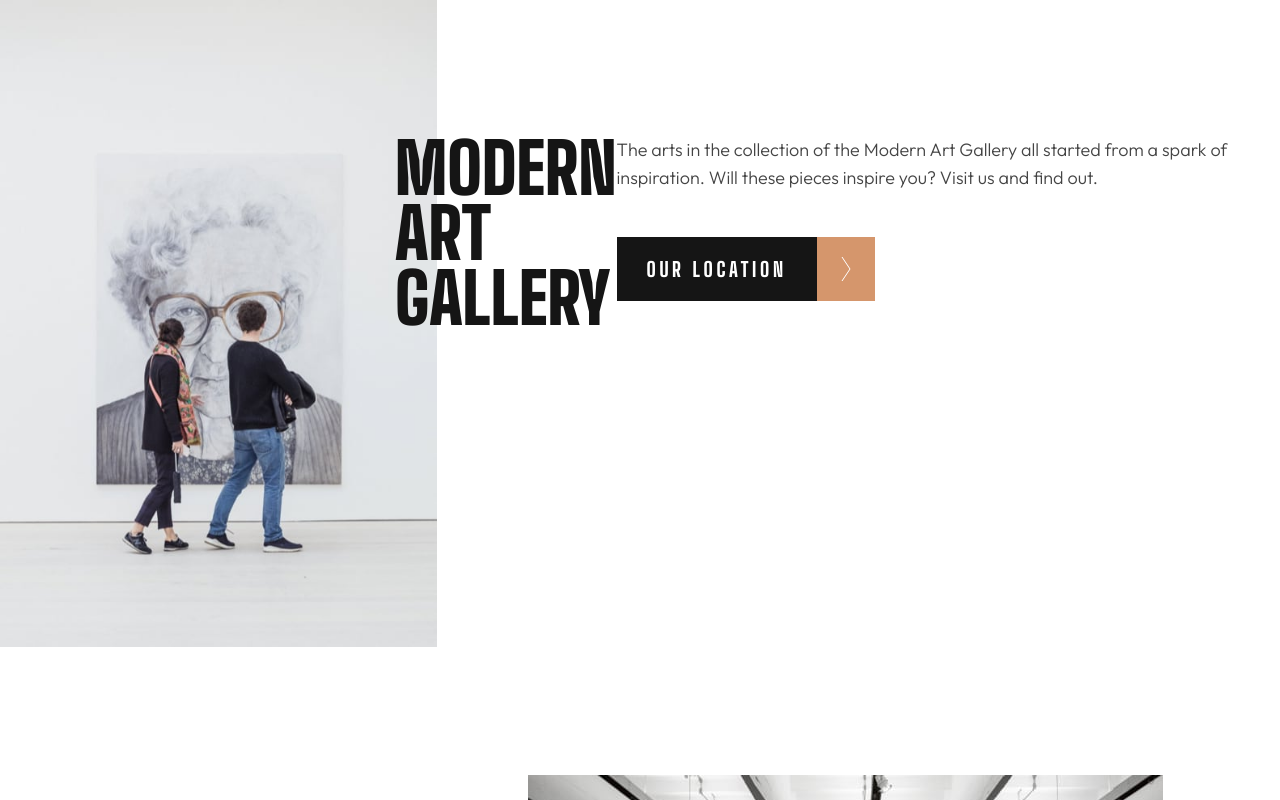
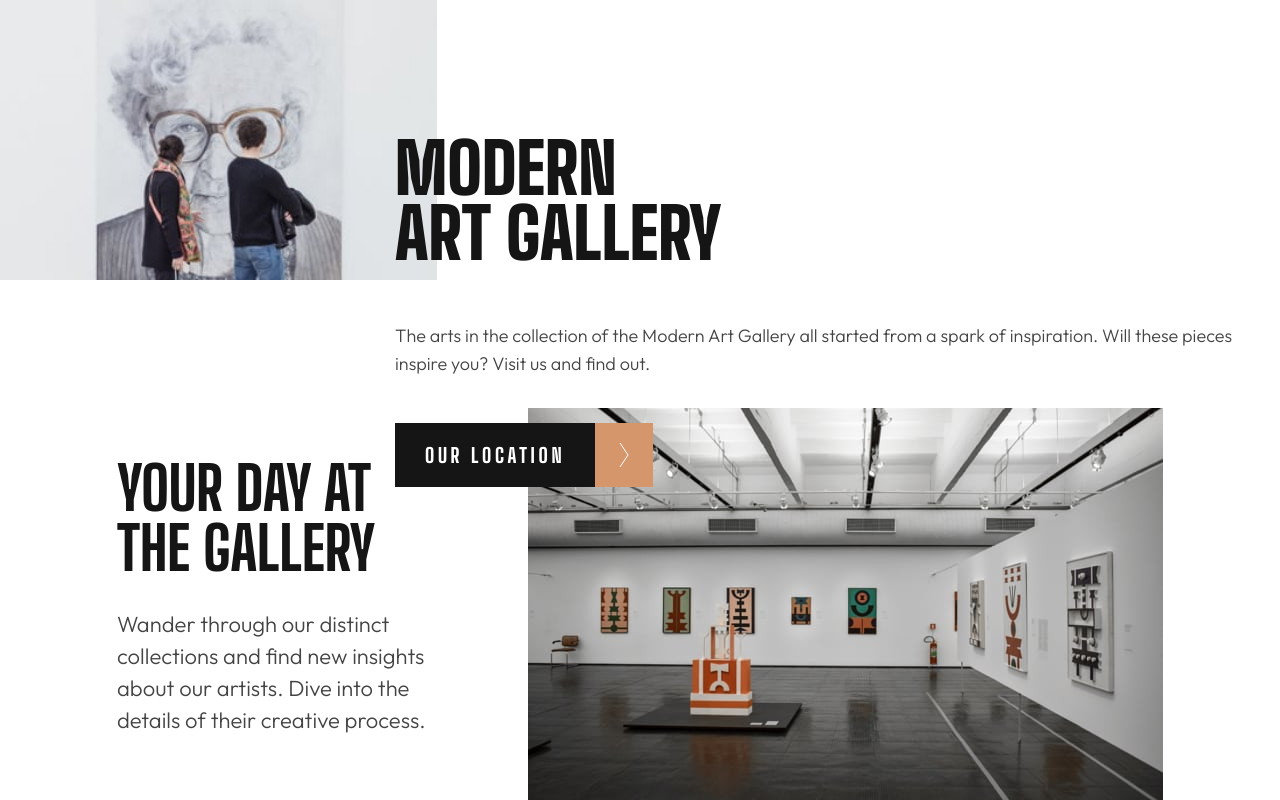
Before and after one commit to ltc870/artgallerywebsite, a React (Vite) app: page / in a window 1280 px wide. Shown: the top 800 px of the page. Built offline with nearby package versions, Linux system fonts and the light colour scheme.

Commit message:
making changes to header

```diff
--- a/src/components/Header.jsx
+++ b/src/components/Header.jsx
@@ -1,9 +1,5 @@
 import mobileHeroImage from "../assets/mobile/image-hero.jpg";
 import mobileHeroImage2 from "../assets/mobile/image-hero@2x.jpg";
-import tabletHeroImage from "../assets/tablet/image-hero.jpg";
-import tabletHeroImage2 from "../assets/tablet/image-hero@2x.jpg";
-import desktopHeroImage from "../assets/desktop/image-hero.jpg";
-import desktopHeroImage2 from "../assets/desktop/image-hero@2x.jpg";
 import Button from "./Button";
 import classes from "./Header.module.css";
 
@@ -12,34 +8,25 @@ const Header = (props) => {
 
   return (
     <header className={classes.header}>
-            <picture className={classes.headerHeroPicOne}>
-                <source
-                    media="(min-width: 1024px)"
-                    srcSet={`${desktopHeroImage}, ${desktopHeroImage2} 2x`}
-                />
-                <source
-                    media="(min-width: 768px)"
-                    srcSet={`${tabletHeroImage}, ${tabletHeroImage2} 2x`}
-                />
       <img
         className={classes.headerHeroImage}
-                    srcSet={`${mobileHeroImage}, ${mobileHeroImage2} 2x`}
         src={mobileHeroImage}
         alt="A man and a woman looking at a painting of an elderly woman."
       />
-            </picture>
 
       <div className={classes.headerContainer}>
+        <div className={classes.headerBox}>
           <h1 className={classes.headerTitle}>
             Modern <br /> Art Gallery
           </h1>
           <div className={classes.headerTextContainer}>
             <p className={classes.headerText}>
-                        The arts in the collection of the Modern Art Gallery all
-                        started from a spark of inspiration. Will these pieces
-                        inspire you? Visit us and find out.
+              The arts in the collection of the Modern Art Gallery all started
+              from a spark of inspiration. Will these pieces inspire you? Visit
+              us and find out.
             </p>
             <Button homePageLocation={homePageLocation} />
+          </div>
         </div>
       </div>
     </header>
```
Lines whose indentation alone changed are shown as unchanged.
